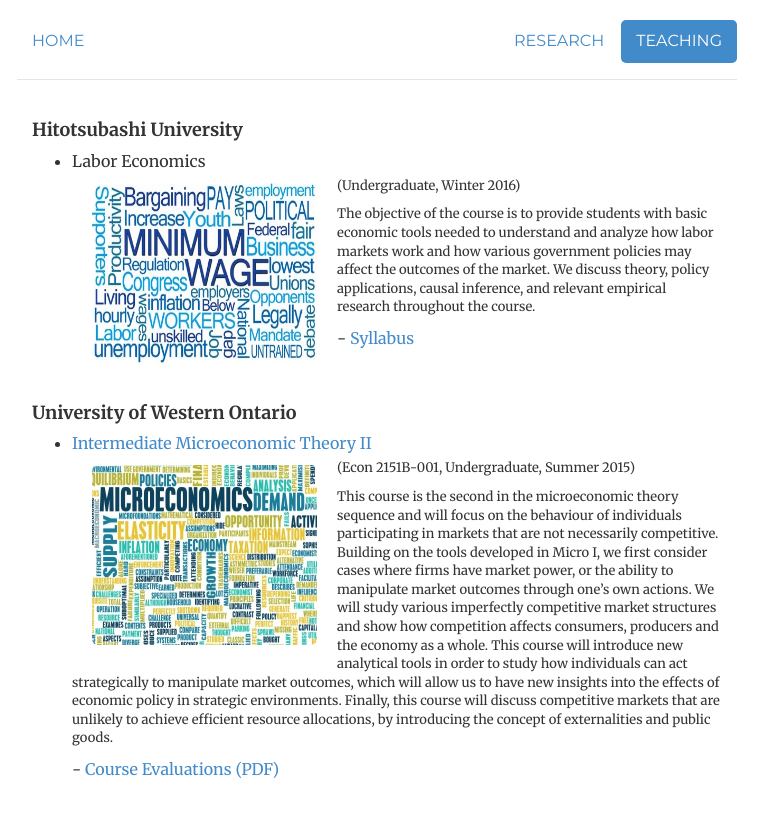
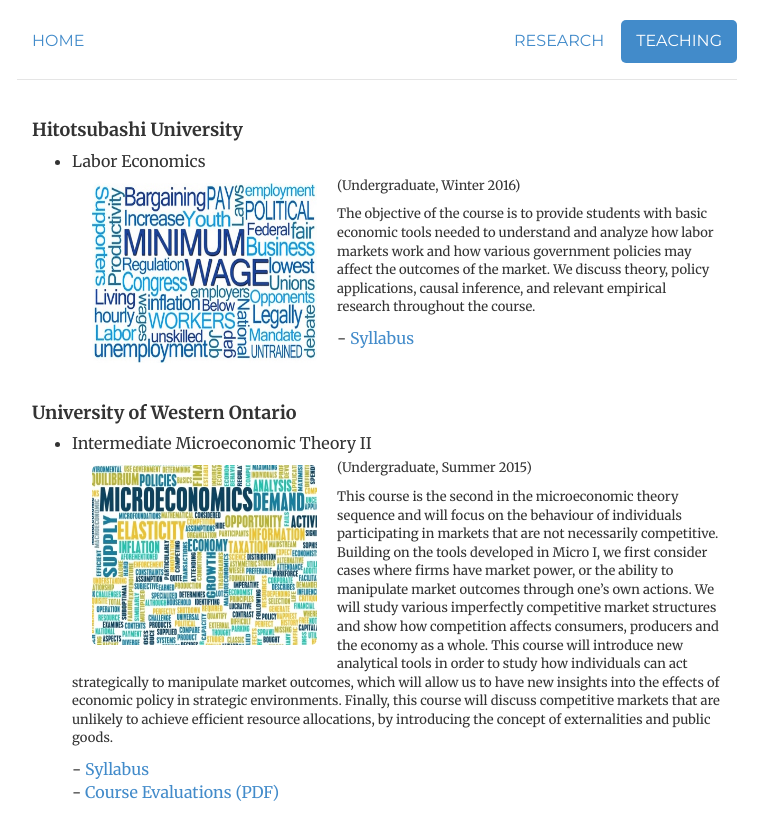
Before and after one commit to morihiroaki/morihiroaki.github.io, a Jekyll site: the page built from teaching.html, in a window 1280 px wide. Shown: the top 840 px of the page, without its empty margins (263-1031 px from the left). Built offline with Jekyll 4.4.1, drawn with Linux system fonts in a browser that asks for light colours.

Commit message:
Update teaching.html

```diff
--- a/teaching.html
+++ b/teaching.html
@@ -22,9 +22,9 @@
     <div class="container">
     <h4>University of Western Ontario</h4>
 <ul style="list-style-type:disc">
-  <li><a target="_blank" href="/files/2151_2015S_syllabus.pdf" title="Syllabus">Intermediate Microeconomic Theory II</a></li>
+  <li>Intermediate Microeconomic Theory II</li>
 <img  class="img-rounded" src="files/micro_image.jpg" height="180" width="225" style='float: left;' hspace="20" vspace="10">
-<p><font size="2">(Econ 2151B-001, Undergraduate, Summer 2015)  </p>
+<p><font size="2">(Undergraduate, Summer 2015)  </p>
 <p><font size="2">This course is the second in the microeconomic theory sequence and will focus on the behaviour of
          individuals participating in markets that are not necessarily competitive. Building on the tools developed
          in Micro I, we first consider cases where firms have market power, or the ability to manipulate market outcomes
@@ -34,6 +34,7 @@
          have new insights into the effects of economic policy in strategic environments. Finally, this course will
          discuss competitive markets that are unlikely to achieve efficient resource allocations, by introducing the concept of
          externalities and public goods.</p>
+                <dd><font size="3">- <a target="_blank" href="/files/2151_2015S_syllabus.pdf" title="Syllabus">Syllabus</a></dd>
          <dd><font size="3">- <a target="_blank" href="/files/2151_2015S_evaluation.pdf" title="Evaluations">Course Evaluations (PDF)</a></dd>
 </ul>
 
```
